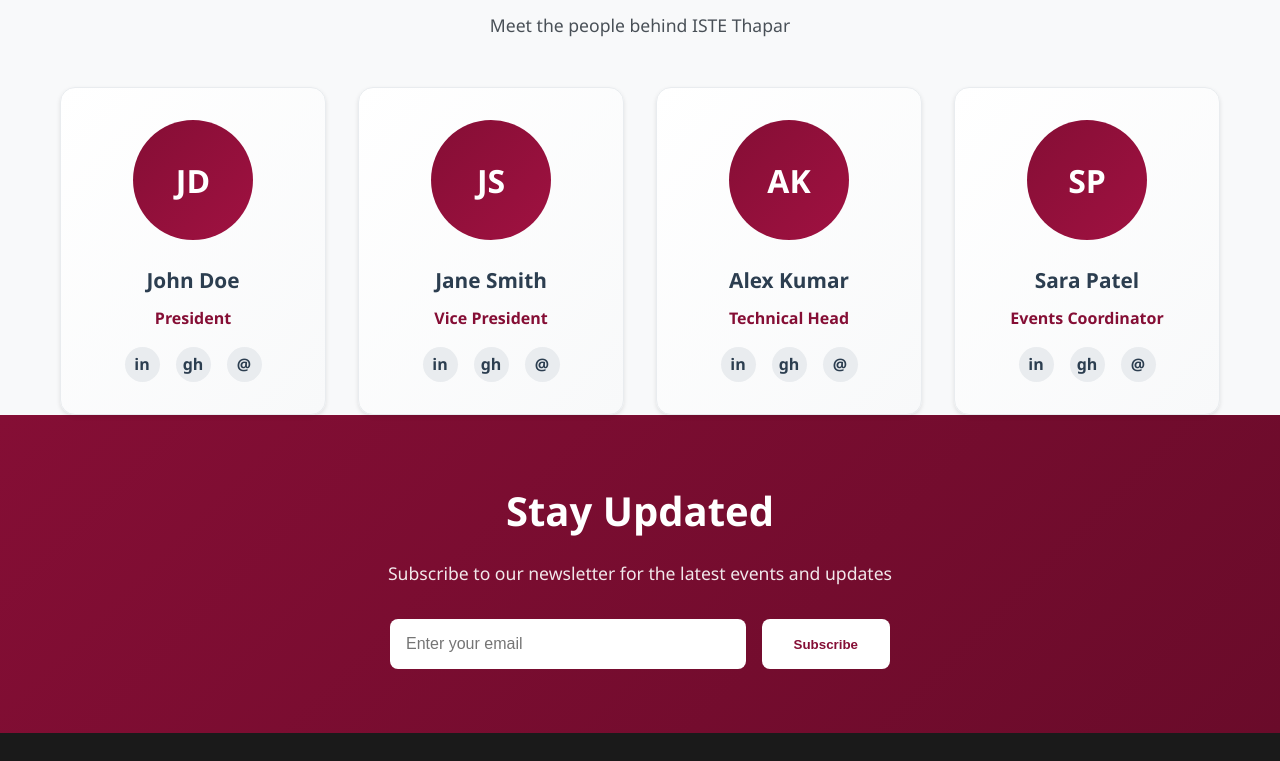
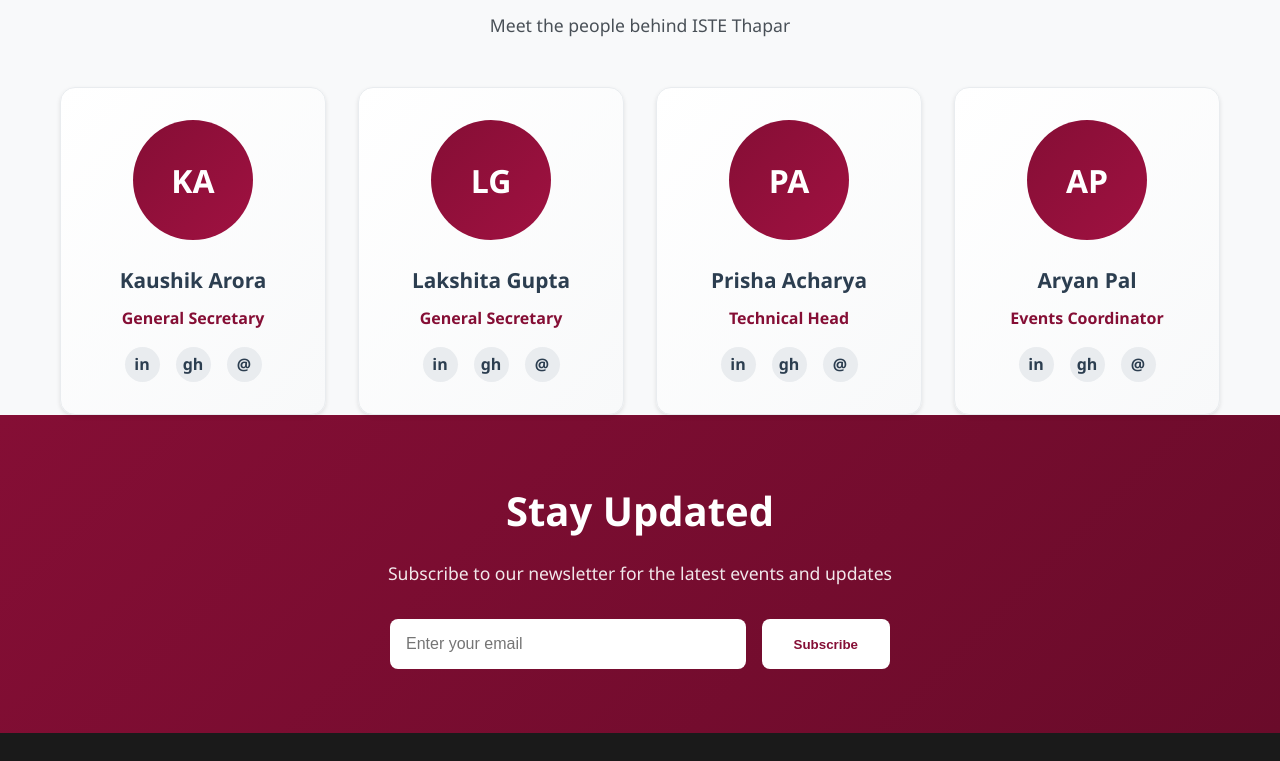
Before and after one commit to Armaan-debug-1/Colloquium-website, a plain HTML site: page index.html in a window 1280 px wide. Shown: the part 3260-4021 px from the top of the page. Drawn offline with Linux system fonts and the light colour scheme.

Commit message:
update team member details and roles in the events section

```diff
--- a/index.html
+++ b/index.html
@@ -159,10 +159,10 @@
             <div class="team-grid">
                 <div class="team-card">
                     <div class="team-image">
-                        <div class="placeholder-img">JD</div>
+                        <div class="placeholder-img">KA</div>
                     </div>
-                    <h3>John Doe</h3>
-                    <p class="team-role">President</p>
+                    <h3>Kaushik Arora</h3>
+                    <p class="team-role">General Secretary</p>
                     <div class="social-links">
                         <a href="#" aria-label="LinkedIn">in</a>
                         <a href="#" aria-label="GitHub">gh</a>
@@ -172,10 +172,10 @@
 
                 <div class="team-card">
                     <div class="team-image">
-                        <div class="placeholder-img">JS</div>
+                        <div class="placeholder-img">LG</div>
                     </div>
-                    <h3>Jane Smith</h3>
-                    <p class="team-role">Vice President</p>
+                    <h3>Lakshita Gupta</h3>
+                    <p class="team-role">General Secretary</p>
                     <div class="social-links">
                         <a href="#" aria-label="LinkedIn">in</a>
                         <a href="#" aria-label="GitHub">gh</a>
@@ -185,9 +185,9 @@
 
                 <div class="team-card">
                     <div class="team-image">
-                        <div class="placeholder-img">AK</div>
+                        <div class="placeholder-img">PA</div>
                     </div>
-                    <h3>Alex Kumar</h3>
+                    <h3>Prisha Acharya</h3>
                     <p class="team-role">Technical Head</p>
                     <div class="social-links">
                         <a href="#" aria-label="LinkedIn">in</a>
@@ -198,9 +198,9 @@
 
                 <div class="team-card">
                     <div class="team-image">
-                        <div class="placeholder-img">SP</div>
+                        <div class="placeholder-img">AP</div>
                     </div>
-                    <h3>Sara Patel</h3>
+                    <h3>Aryan Pal</h3>
                     <p class="team-role">Events Coordinator</p>
                     <div class="social-links">
                         <a href="#" aria-label="LinkedIn">in</a>
```
